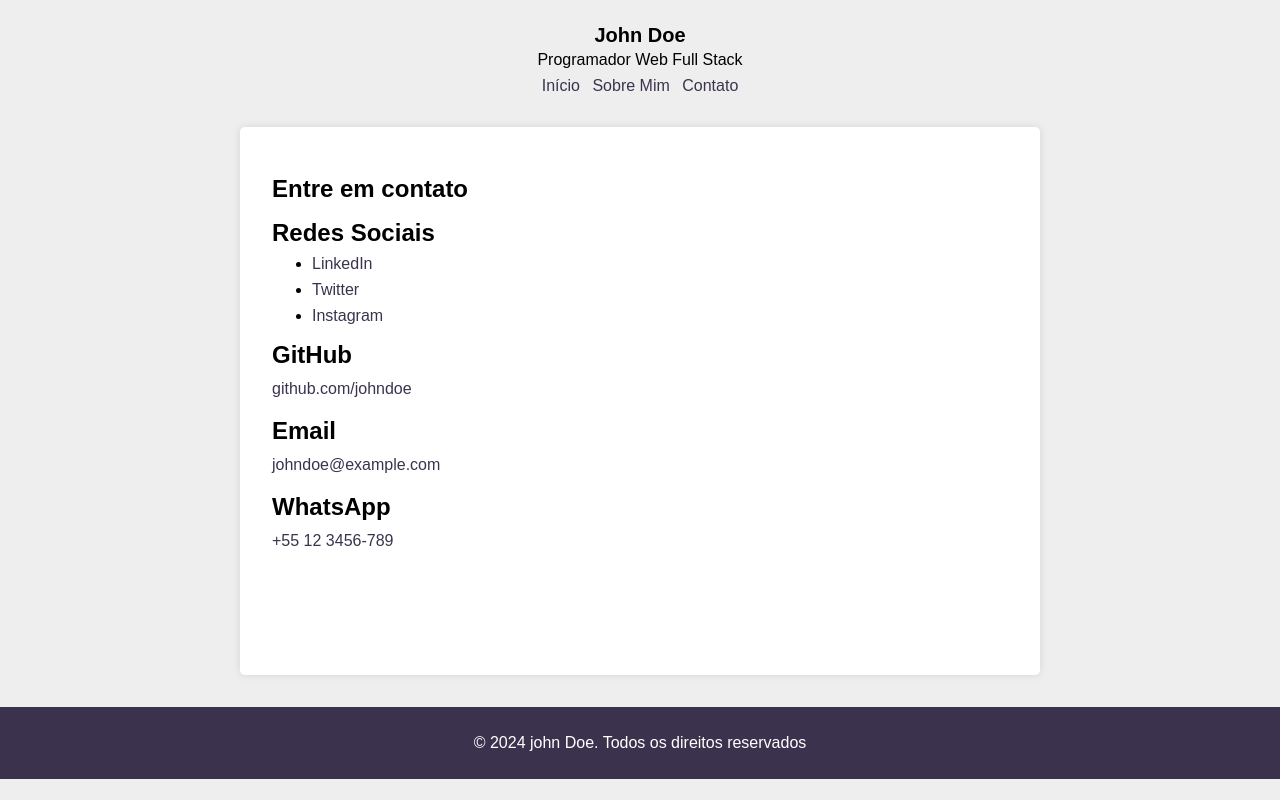
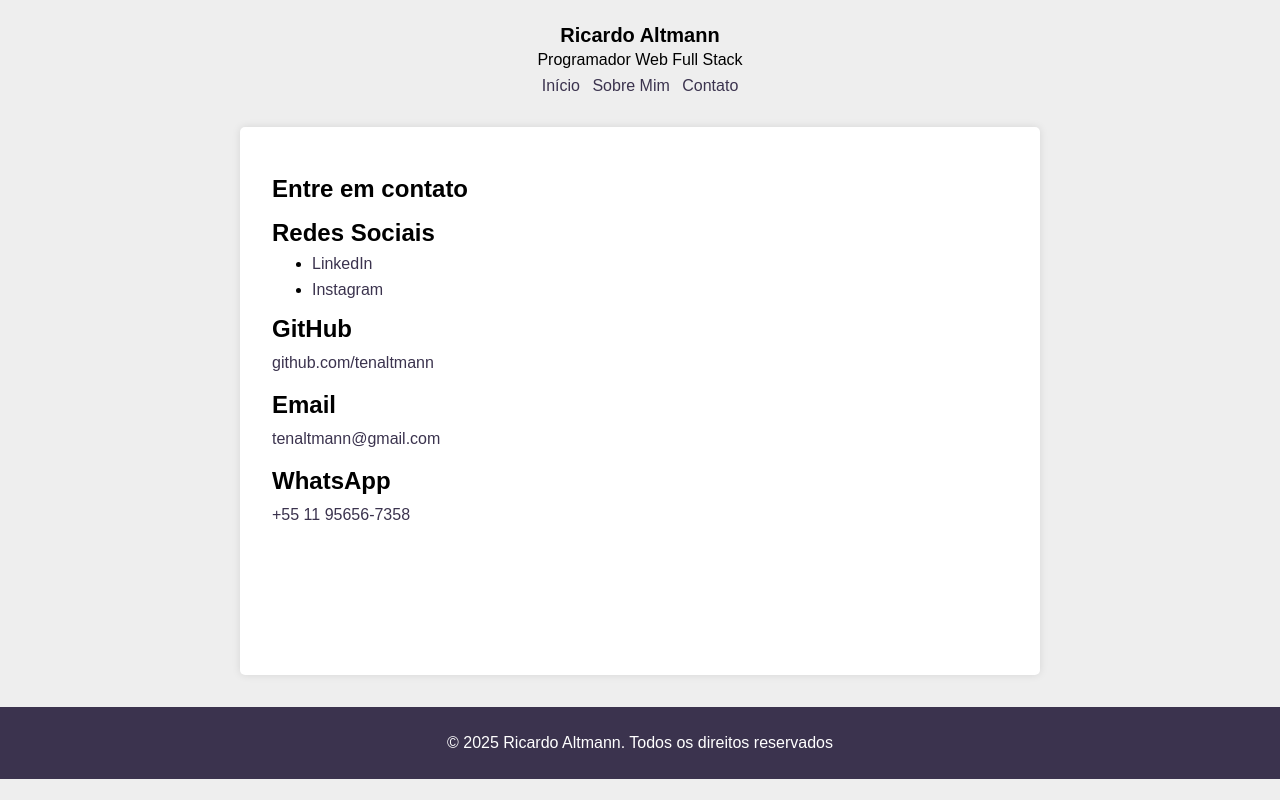
Before and after one commit to tenaltmann/ricardoaltmann.github.io, a plain HTML site: page contato.html in a window 1280 px wide. Drawn offline with Linux system fonts and the light colour scheme.

Commit message:
Alteração da página CONTATO de John Doe para minhas informações pessoais de contato na pagina contato.html

```diff
--- a/contato.html
+++ b/contato.html
@@ -3,14 +3,14 @@
 <head>
     <meta charset="UTF-8">
     <meta name="viewport" content="width=device-width, initial-scale=1.0">
-    <title>Contato - John Doe</title>
+    <title>Contato - Ricardo Altmann</title>
     <link rel="stylesheet" href="style.css">
 </head>
 
 <body>
     <header>
         <div>
-            <div class="logo">John Doe</div>
+            <div class="logo">Ricardo Altmann</div>
             <div class="title">Programador Web Full Stack</div>
         </div>
         <nav>
@@ -26,29 +26,26 @@
             <h2>Redes Sociais</h2>
             <ul>
                 <li>
-                    <a href="https://www.linkedin.com/" target="_blank">LinkedIn</a>
+                    <a href="https://www.linkedin.com/in/ricardo-altmann-92ab33226/" target="_blank">LinkedIn</a>
                 </li>
                 <li>
-                    <a href="https://www.twitter.com/" target="_blank">Twitter</a>
-                </li>
-                <li>
-                    <a href="https://www.instagram.com/" target="_blank">Instagram</a>
+                    <a href="https://www.instagram.com/ricardoaltmann_/" target="_blank">Instagram</a>
                 </li>
             </ul>
             <h2>GitHub</h2>
             <p>
-                <a href="https://www.github.com/" target="_blank">github.com/johndoe</a>
+                <a href="https://github.com/tenaltmann" target="_blank">github.com/tenaltmann</a>
             </p>
             <h2>Email</h2>
-            <p><a href="mailto:johndoe@example.com">johndoe@example.com</a></p>
+            <p><a href="mailto:tenaltmann@gmail.com">tenaltmann@gmail.com</a></p>
             <h2>WhatsApp</h2>
             <p>
-                <a href="https://wa.me/" target="_blank">+55 12 3456-789</a>
+                <a href="https://wa.me/" target="_blank">+55 11 95656-7358</a>
             </p>
         </section>
     </div>
     <footer>
-        <p>&copy; 2024 john Doe. Todos os direitos reservados</p>
+        <p>&copy; 2025 Ricardo Altmann. Todos os direitos reservados</p>
     </footer>
 </body>
 </html>
```
